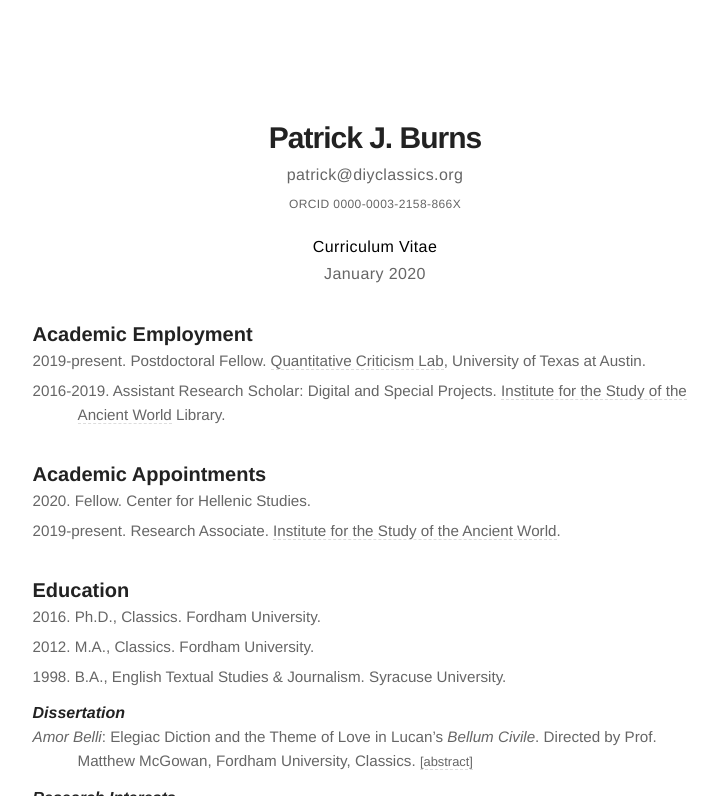
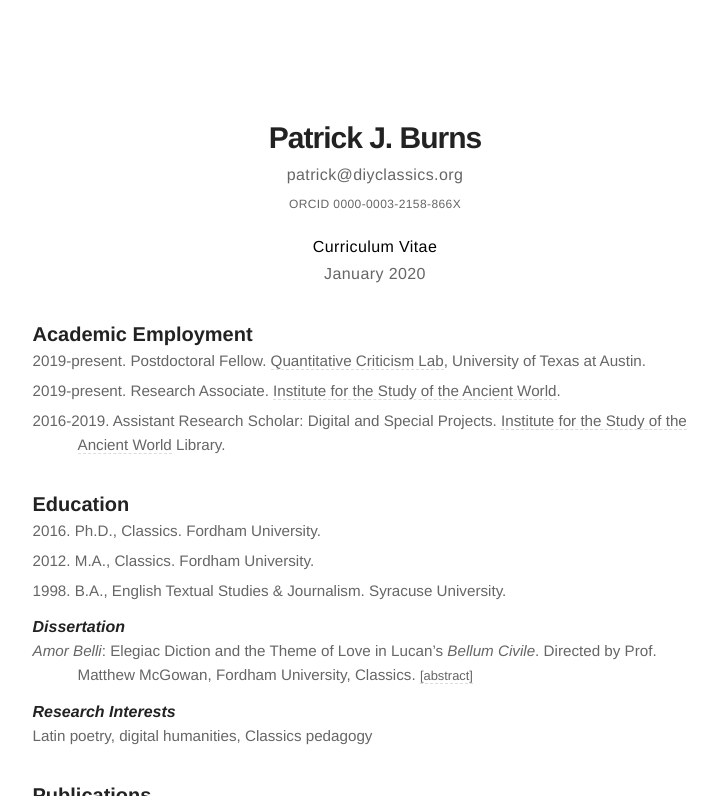
Before and after one commit to diyclassics/diyclassics.github.io, a Jekyll site: the page built from cv.md, in a window 1280 px wide and 900 px high, cut to the strip 104-900 px from the top of the window. Shown: the whole strip, without its empty margins (265-983 px from the left). Built offline with Jekyll 4.4.1, drawn with Linux system fonts in a browser that asks for light colours; some of the changed text lies outside the part shown.

Commit message:
Update cv

```diff
--- a/cv.md
+++ b/cv.md
@@ -19,12 +19,8 @@
 ### Academic Employment
 
 - 2019-present. Postdoctoral Fellow. [Quantitative Criticism Lab](https://www.qcrit.org/), University of Texas at Austin.
+- 2019-present. Research Associate. [Institute for the Study of the Ancient World](http://isaw.nyu.edu).
 - 2016-2019. Assistant Research Scholar: Digital and Special Projects. [Institute for the Study of the Ancient World](http://isaw.nyu.edu) Library.
-
-### Academic Appointments
-- 2020\. Fellow. Center for Hellenic Studies.
-- 2019-present. Research Associate. [Institute for the Study of the Ancient World](http://isaw.nyu.edu).
-
 
 ### Education
 
```
Also changed, not shown: other parts of cv.md (+1 -0 lines).
